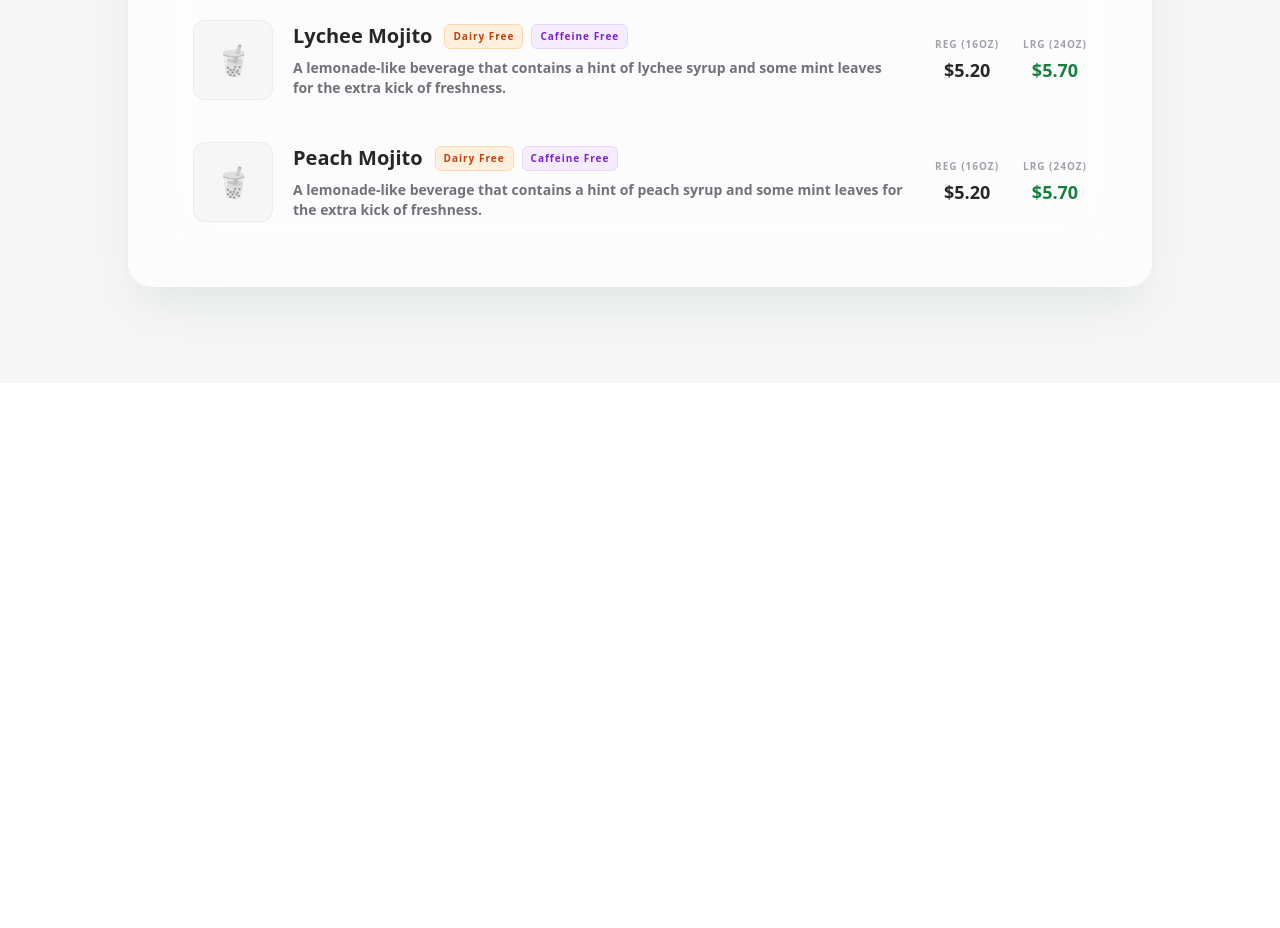
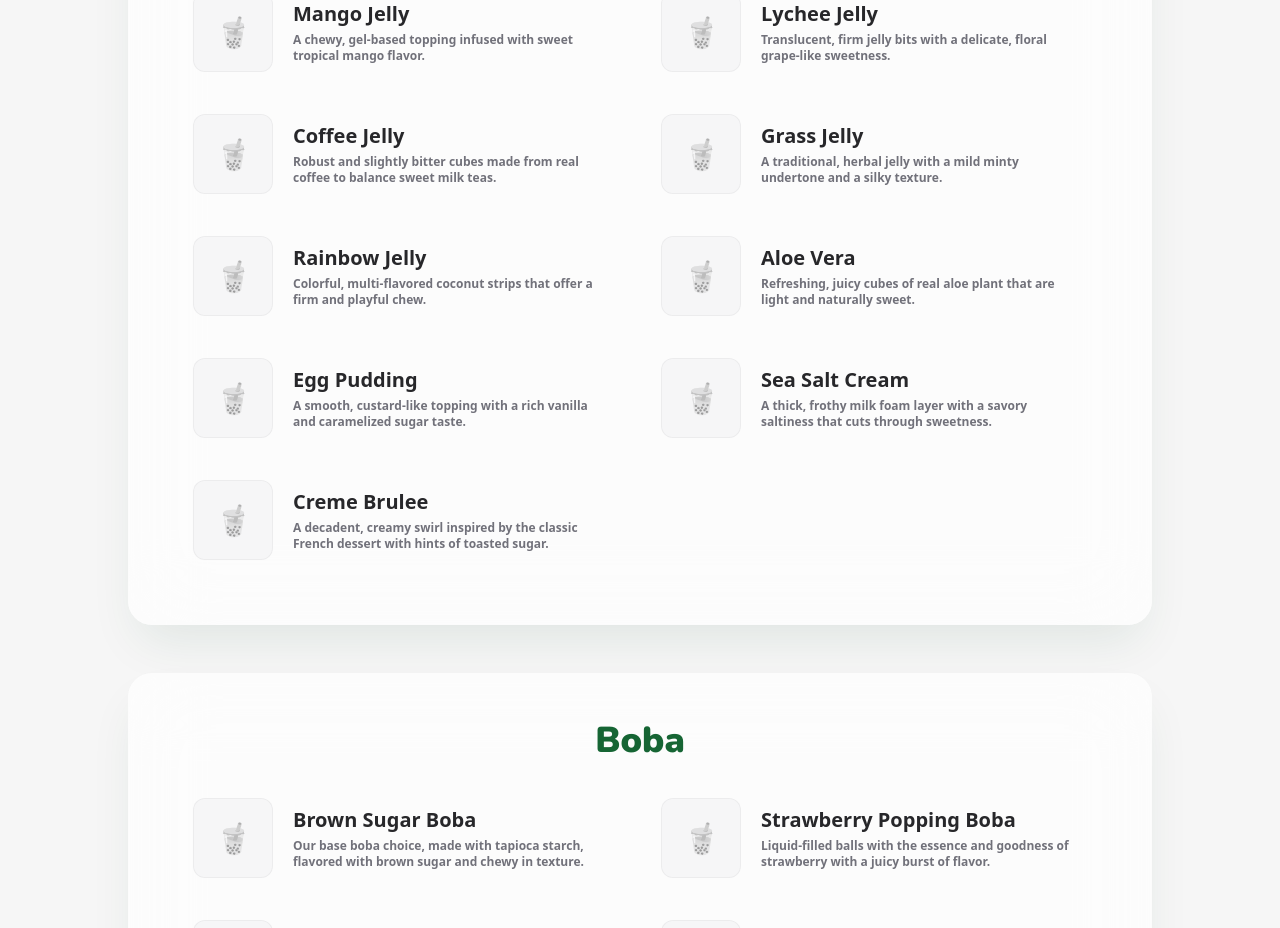
Before and after one commit to Jowohny/HelloBoba, a Nuxt app: page /menu in a window 1280 px wide. Shown: the part 1391-2319 px from the top of the page. Before the commit the page ends 1774 px from the top, so only its background shows below. Built offline with nearby package versions, Linux system fonts and the light colour scheme.

Commit message:
creme brulee, topping, boba
finished fleshing out the menu since i forgot these, will have to add food items once i have a way to put it together properly, since we don't mainly sell food, it dont matter too much, might need some restyling later

```diff
--- a/app/pages/menu.vue
+++ b/app/pages/menu.vue
@@ -3,6 +3,11 @@ import { onMounted } from 'vue';
 import gsap from 'gsap';
 
 const menuItems = [
+	{ type: 'Creme Brulee Series', name: 'Creme Brulee Oreo Smoothie', price: { R: '🚫', L: '$7.85' }, desc: 'A lemonade-like beverage that contains mint leaves for the extra kick of freshness.', DF: false, CF: true, image: '' },
+	{ type: 'Creme Brulee Series', name: 'Creme Brulee Matcha Smoothie', price: { R: '🚫', L: '$7.85' }, desc: 'A lemonade-like beverage that contains mint leaves for the extra kick of freshness.', DF: false, CF: false, image: '' },
+	{ type: 'Creme Brulee Series', name: 'Creme Brulee Thai Tea', price: { R: '🚫', L: '$6.85' }, desc: 'A lemonade-like beverage that contains mint leaves for the extra kick of freshness.', DF: false, CF: false, image: '' },
+	{ type: 'Creme Brulee Series', name: 'Creme Brulee Brown Sugar Boba Milk', price: { R: '🚫', L: '$6.85' }, desc: 'A lemonade-like beverage that contains mint leaves for the extra kick of freshness.', DF: false, CF: true, image: '' },
+
   { type: 'Mojito', name: 'Original Mojito', price: { R: '$4.95', L: '$5.45' }, desc: 'A lemonade-like beverage that contains mint leaves for the extra kick of freshness.', DF: true, CF: true, image: '' },
   { type: 'Mojito', name: 'Mango Mojito', price: { R: '$5.20', L: '$5.70' }, desc: 'A lemonade-like beverage that contains a hint of mango syrup and some mint leaves for the extra kick of freshness.', DF: true, CF: true, image: '' },
   { type: 'Mojito', name: 'Strawberry Mojito', price: { R: '$5.20', L: '$5.70' }, desc: 'A lemonade-like beverage that contains a hint of strawberry syrup and some mint leaves for the extra kick of freshness.', DF: true, CF: true, image: '' },
@@ -56,6 +61,8 @@ const menuItems = [
   { type: 'Coffee', name: 'Caramel Coffee Latte (Iced)', price: { R: '$5.95', L: '$6.45' }, desc: 'Iced coffee and milk perfectly balanced with buttery caramel syrup.', DF: false, CF: false, image: '' },
 
 	{ type: 'Matcha Series', name: 'Mango Matcha Latte', price: { R: '🚫', L: '$6.60' }, desc: 'Earthy, premium matcha layered over sweet, tropical mango puree and milk.', DF: false, CF: false, image: '' },
+	{ type: 'Matcha Series', name: 'Creme Brulee Matcha Smoothie', price: { R: '🚫', L: '$7.85' }, desc: 'A lemonade-like beverage that contains mint leaves for the extra kick of freshness.', DF: false, CF: false, image: '' },
+  { type: 'Matcha Series', name: 'Matcha Boba Milk Tea', price: { R: '$5.85', L: '$6.35' }, desc: 'Earthy matcha and creamy milk perfectly paired with our signature boba.', DF: false, CF: false, image: '' },
   { type: 'Matcha Series', name: 'Strawberry Matcha Latte', price: { R: '🚫', L: '$6.60' }, desc: 'A beautiful layered drink of ceremonial matcha, milk, and fresh strawberry puree.', DF: false, CF: false, image: '' },
 
 	{ type: 'Butterfly Series', name: 'Butterfly Mango', price: { R: '🚫', L: '$6.60' }, desc: 'A mesmerizing, color-changing butterfly pea flower tea layered with sweet mango.', DF: false, CF: false, image: '' },
@@ -67,8 +74,31 @@ const menuItems = [
   { type: 'Boba Milk', name: 'Brown Sugar Boba Milk Tea', price: { R: '$5.60', L: '$6.10' }, desc: 'Our classic black milk tea elevated with rich, roasted brown sugar boba.', DF: false, CF: false, image: '' },
   { type: 'Boba Milk', name: 'Strawberry Boba Milk', price: { R: '$5.85', L: '$6.35' }, desc: 'Creamy, caffeine-free milk mixed with sweet strawberry puree and boba.', DF: false, CF: true, image: '' },
   { type: 'Boba Milk', name: 'Matcha Boba Milk Tea', price: { R: '$5.85', L: '$6.35' }, desc: 'Earthy matcha and creamy milk perfectly paired with our signature boba.', DF: false, CF: false, image: '' },
-  { type: 'Boba Milk', name: 'Brown Sugar Roasted Oolong Milk Tea', price: { R: '$5.70', L: '$6.20' }, desc: 'Deeply roasted oolong milk tea enhanced with our warm brown sugar boba.', DF: false, CF: false, image: '' }
+  { type: 'Boba Milk', name: 'Brown Sugar Roasted Oolong Milk Tea', price: { R: '$5.70', L: '$6.20' }, desc: 'Deeply roasted oolong milk tea enhanced with our warm brown sugar boba.', DF: false, CF: false, image: '' },
 ];
+
+const toppings = [
+	{ name: 'Mango Jelly', desc: 'A chewy, gel-based topping infused with sweet tropical mango flavor.', image: ''},
+	{ name: 'Lychee Jelly', desc: 'Translucent, firm jelly bits with a delicate, floral grape-like sweetness.', image: ''},
+	{ name: 'Coffee Jelly', desc: 'Robust and slightly bitter cubes made from real coffee to balance sweet milk teas.', image: ''},
+	{ name: 'Grass Jelly', desc: 'A traditional, herbal jelly with a mild minty undertone and a silky texture.', image: ''},
+	{ name: 'Rainbow Jelly', desc: 'Colorful, multi-flavored coconut strips that offer a firm and playful chew.', image: ''},
+	{ name: 'Aloe Vera', desc: 'Refreshing, juicy cubes of real aloe plant that are light and naturally sweet.', image: ''},
+	{ name: 'Egg Pudding', desc: 'A smooth, custard-like topping with a rich vanilla and caramelized sugar taste.', image: ''},
+	{ name: 'Sea Salt Cream', desc: 'A thick, frothy milk foam layer with a savory saltiness that cuts through sweetness.', image: ''},
+	{ name: 'Creme Brulee', desc: 'A decadent, creamy swirl inspired by the classic French dessert with hints of toasted sugar.', image: ''}
+];
+
+
+const boba = [
+	{ name: 'Brown Sugar Boba', desc: 'Our base boba choice, made with tapioca starch, flavored with brown sugar and chewy in texture.', image: ''},
+	{ name: 'Strawberry Popping Boba', desc: 'Liquid-filled balls with the essence and goodness of strawberry with a juicy burst of flavor.', image: ''},
+	{ name: 'Peach Popping Boba', desc: 'Liquid-filled balls with the essence and goodness of peach with a juicy burst of flavor.', image: ''},
+	{ name: 'Black & White Boba', desc: 'A half & half mix of our crystal and brown sugar boba, for people who are indecisive.', image: ''},
+	{ name: 'Crystal Boba', desc: 'A clear, agar-based topping known for its light, crunchy texture.', image: ''}
+];
+
+const food = [];
 
 const groupedMenu = computed(() => {
   const dictionary: Record<string, typeof menuItems> = {};
@@ -156,7 +186,7 @@ onMounted(() => {
 					anyone who's hungry, we also have our small selection of cakes and cookies.
         </p>
       </div>
-			<div class="w-full max-w-5xl mx-auto bg-white/70 backdrop-blur-2xl rounded-3xl p-12 shadow-2xl shadow-green-900/10">
+			<div class="w-full max-w-5xl mx-auto bg-white/70 backdrop-blur-2xl rounded-3xl p-12 shadow-2xl shadow-green-900/10 mb-12">
         <div class="flex overflow-x-auto gap-3 pb-6 mb-6 border-b-2 border-green-500/20">
           <button
             v-for="cat in categories"
@@ -220,6 +250,66 @@ onMounted(() => {
           </div>
         </div>
       </div>
+			<div class="w-full max-w-5xl mx-auto bg-white/70 backdrop-blur-2xl rounded-3xl p-12 shadow-2xl shadow-green-900/10 mb-12">
+        <h2 class="text-4xl font-black text-center font-sans text-green-800 mb-3 pb-2">
+          Toppings
+        </h2>
+
+				<div class="flex grid grid-cols-2 gap-2 autorows-min">
+          <div
+            v-for="topping in toppings"
+            :key="topping.name"
+            class="group flex flex-row justify-between items-center p-4 rounded-2xl hover:bg-white transition-colors border border-transparent hover:border-green-500/10 hover:shadow-sm gap-0"
+          >
+            <div class="flex flex-1 items-center gap-5 pr-4 w-full">
+              <div class="w-20 h-20 rounded-xl overflow-hidden bg-zinc-100/80 border border-zinc-200/60 flex items-center justify-center">
+                <img v-if="topping.image" :src="topping.image" class="w-full h-full object-cover transition-transform duration-500 group-hover:scale-110" />
+                <span v-else class="text-3xl opacity-50 grayscale">🧋</span>
+              </div>
+              <div class="flex-1">
+                <div class="flex flex-wrap items-center gap-3 mb-1">
+                  <h3 class="text-xl font-bold text-zinc-800 group-hover:text-green-700 transition-colors">
+                    {{ topping.name }}
+                  </h3>
+                </div>
+                <p class="text-xs font-semibold text-zinc-500 max-w-2xl">
+                  {{ topping.desc }}
+                </p>
+              </div>
+            </div>
+          </div>
+        </div>
+      </div>
+			<div class="w-full max-w-5xl mx-auto bg-white/70 backdrop-blur-2xl rounded-3xl p-12 shadow-2xl shadow-green-900/10">
+        <h2 class="text-4xl font-black text-center font-sans text-green-800 mb-3 pb-2">
+          Boba
+        </h2>
+
+				<div class="flex grid grid-cols-2 gap-2 auto-rows-min">
+          <div
+            v-for="b in boba"
+            :key="b.name"
+            class="group flex flex-row justify-between items-center p-4 rounded-2xl hover:bg-white transition-colors border border-transparent hover:border-green-500/10 hover:shadow-sm gap-0"
+          >
+            <div class="flex items-center gap-5 w-full">
+              <div class="w-20 h-20 rounded-xl overflow-hidden bg-zinc-100/80 border border-zinc-200/60 flex items-center justify-center">
+                <img v-if="b.image" :src="b.image" class="w-full h-full object-cover transition-transform duration-500 group-hover:scale-110" />
+                <span v-else class="text-3xl opacity-50 grayscale">🧋</span>
+              </div>
+              <div class="flex-1">
+                <div class="flex flex-wrap items-center gap-3 mb-1">
+                  <h3 class="text-xl font-bold text-zinc-800 group-hover:text-green-700 transition-colors">
+                    {{ b.name }}
+                  </h3>
+                </div>
+                <p class="text-xs font-semibold text-zinc-500">
+                  {{ b.desc }}
+                </p>
+              </div>
+            </div>
+          </div>
+        </div>
+      </div>
     </div>
   </div>
 </template>
```
